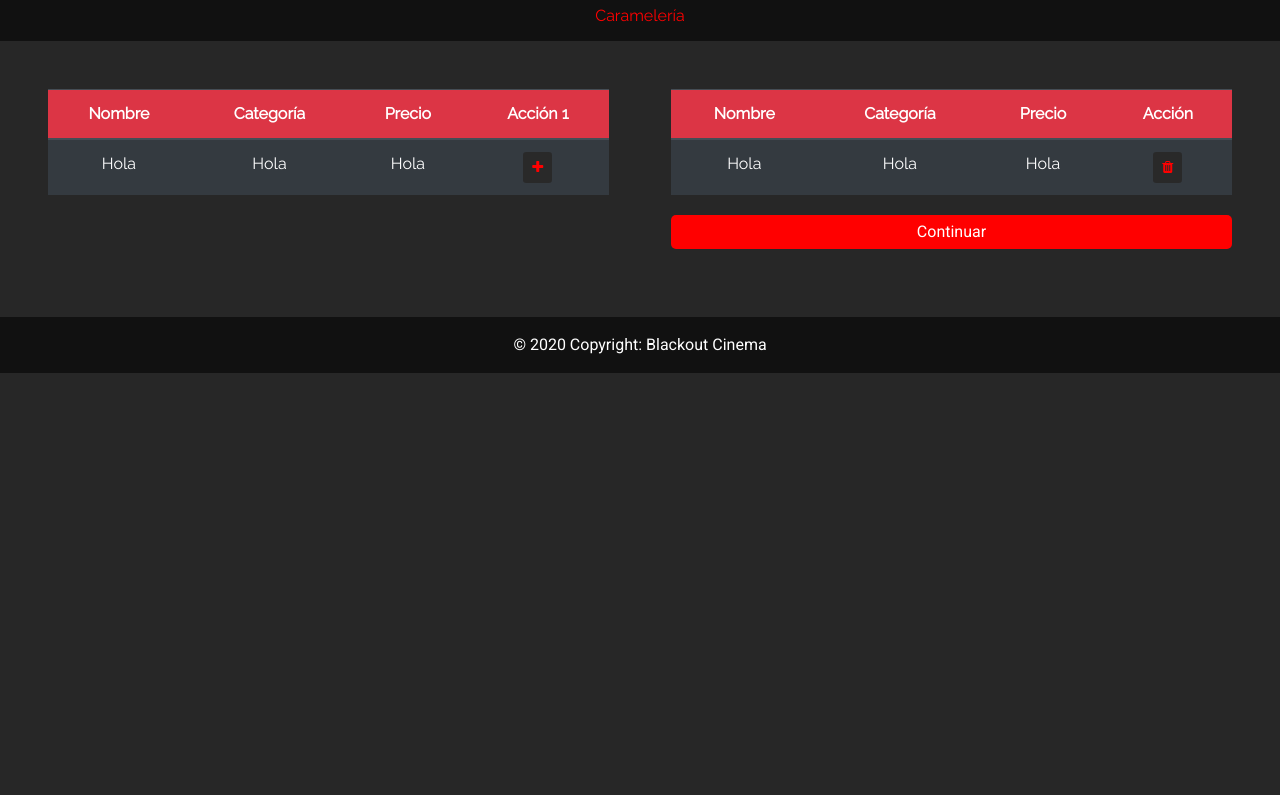
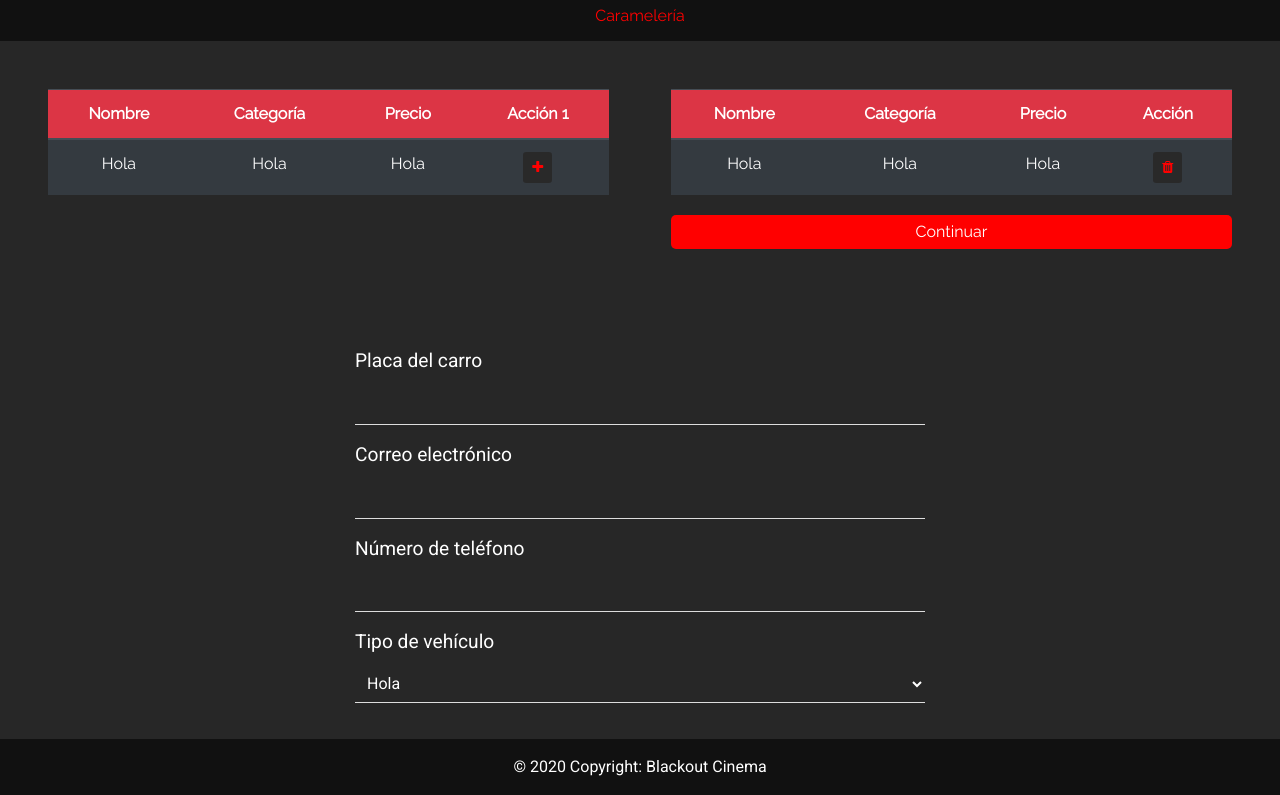
Before and after one commit to ehan16/blackout-cinema-frontend, a React (Create React App) app: page /products in a window 1280 px wide. Shown: the part 655-1450 px from the top of the page. Before the commit the page ends 1028 px from the top, so only its background shows below. Built offline with nearby package versions, Linux system fonts and the light colour scheme; no server answers.

Commit message:
client form start

```diff
--- a/package.json
+++ b/package.json
@@ -2,10 +2,12 @@
   "name": "frontend",
   "version": "0.1.0",
   "private": true,
+  "proxy": "http://localhost:8000",
   "dependencies": {
     "@testing-library/jest-dom": "^4.2.4",
     "@testing-library/react": "^9.5.0",
     "@testing-library/user-event": "^7.2.1",
+    "axios": "^0.19.2",
     "react": "^16.13.1",
     "react-dom": "^16.13.1",
     "react-router-dom": "^5.1.2",
--- a/src/App.css
+++ b/src/App.css
@@ -33,9 +33,40 @@ h1, h2, h3, h4, h5, h6 { font-family: 'Raleway', sans-serif; }
 .movie { background-image: url(/assets/cinema.jpg) }
 .branch { background-image: url(/assets/map.png);}
 .newHover:hover { background-color: #3a3a3a; }
-.list { margin: auto; font-family: 'Raleway', sans-serif; }
+.list, .continue { margin: auto; font-family: 'Raleway', sans-serif; max-width: 950px;}
 .continue { width: 100%; }
 
+.form-field {
+  background-color: transparent;
+  color: white;
+  padding: 8px;
+  width: 100%;
+  border-top: 0;
+  border-right: 0;
+  border-bottom: 1px solid #ddd;
+  border-left: 0;
+  transition: border-bottom-color .15s ease-in;
+}
+
+form {
+  padding: 20px 40px;
+  max-width: 650px;
+  margin-left: auto;
+  margin-right: auto;
+}
+
+.form-field:focus {
+  outline: 0;
+  border-bottom-color: red;
+}
+
+label {
+  margin: 10px 0px 8px 0px;
+  display: block;
+  font-size: 1.2rem;
+}
+
+textarea { resize: vertical; }
 
 @media (max-width: 1035px) { .banner { height: 60vh; } }
 @media (max-width: 750px) { .banner { height: 45vh; } .card { margin: 20px 3vw } }
--- a/src/App.js
+++ b/src/App.js
@@ -7,6 +7,7 @@ import Home from './components/pages/Home'
 import MovieList from './components/pages/movies/MovieList';
 import BranchList from './components/pages/branches/BranchList';
 import ProductsList from './components/pages/products/ProductsList';
+import ClientForm from './components/pages/orders/ClientForm';
 
 function App() {
   return (
@@ -29,6 +30,8 @@ function App() {
             <Route path='/admin/products' render={(props) => <ProductsList {...props} admin='True' />} />
           </Switch>
 
+          <ClientForm/>
+
         </div>
 
         <Footer className="d-block"/>
--- a/src/components/pages/movies/MovieList.js
+++ b/src/components/pages/movies/MovieList.js
@@ -26,8 +26,7 @@ export class MovieList extends Component {
     componentDidMount() {
         if (this.props.mode === '') {
             axios.get('http://127.0.0.1:8000/api/movies/').then(res => {
-                const movies = res.data;
-                this.setState({ movies });
+                this.setState({ ...this.state, movies: res.data });
             })
         } else { //Cambiar para que busque segun la tabla
             axios.get(`http://127.0.0.1:8000/api/movies/${this.props.mode}/`).then(res => {
--- a/src/components/pages/orders/ClientForm.js
+++ b/src/components/pages/orders/ClientForm.js
@@ -0,0 +1,31 @@
+import React from 'react'
+
+function ClientForm(props) {
+    return (
+        <div>
+            <form>
+                <div className="form-group">
+                    <label>Placa del carro</label>
+                    <input type="text" className="form-field"></input>
+                </div>
+                <div className="form-group">
+                    <label>Correo electrónico</label>
+                    <input type="email" className="form-field"></input>
+                </div>
+                <div className="form-group">
+                    <label>Número de teléfono</label>
+                    <input type="number" className="form-field"></input>
+                </div>
+                <div className="form-group">
+                    <label>Tipo de vehículo</label>
+                    <select name="carType" className="form-field">
+                        <option value="small">Hola</option>
+                        <option value="big">Chao</option>
+                    </select>
+                </div>
+            </form>
+        </div>
+    )
+}
+
+export default ClientForm;
--- a/src/components/pages/products/ProductRow.js
+++ b/src/components/pages/products/ProductRow.js
@@ -9,6 +9,9 @@ export default function ProductRow(props) {
         <tr>
             { props.admin ? <th scope="row">1</th> : null }
             <td>Hola</td>
+            { props.admin ? <th scope="row">
+               { item.category === 'combo' ? item.items : 'N/A' }
+            </th> : null }
             <td>Hola</td>
             <td>Hola</td>
             <td>
--- a/src/components/pages/products/ProductsList.js
+++ b/src/components/pages/products/ProductsList.js
@@ -1,6 +1,7 @@
 import React, { Component } from 'react'
 import Banner from '../../Banner'
 import ProductRow from './ProductRow'
+import axios from 'axios'
 
 export class ProductsList extends Component {
 
@@ -9,14 +10,19 @@ export class ProductsList extends Component {
         super(props);
         this.state = {
             products: [],
-            combos: [],
             buyList: ['joli'],
             nume: [1]
         }
     }
 
     componentDidMount() {
+        axios.get('http://127.0.0.1:8000/api/products/').then(res => {
+            this.setState({...this.state, products: res.data})
+        });
 
+        axios.get('http://127.0.0.1:8000/api/combos/').then(res => {
+            this.setState({...this.state, product: [...this.state.products, res.data]})
+        })
     }
 
     render() {
@@ -32,6 +38,7 @@ export class ProductsList extends Component {
                                     <tr className="bg-danger">
                                         { this.props.admin ? <th scope="col">ID</th> : null}
                                         <th scope="col">Nombre</th>
+                                        { this.props.admin ? <th scope="col">IDs : Qty</th> : null}
                                         <th scope="col">Categoría</th>
                                         <th scope="col">Precio</th>
                                         <th scope="col">Acción { this.state.nume }</th>
@@ -39,7 +46,7 @@ export class ProductsList extends Component {
                                 </thead>
                                 <tbody>
                                     { this.state.buyList.map((item, index) =>
-                                        <ProductRow item={index} index={index} buy={false} addToBuyList={this.addToBuyList}/>
+                                        <ProductRow admin={this.props.admin} item={index} index={index} buy={false} addToBuyList={this.addToBuyList}/>
                                     ) }
                                 </tbody>
                             </table>
@@ -58,7 +65,7 @@ export class ProductsList extends Component {
                                 </thead>
                                 <tbody>
                                     { this.state.buyList.map((item, index) =>
-                                        <ProductRow item={item} index={index} buy={true} deleteInBuyList={this.deleteInBuyList} />
+                                        <ProductRow admin={this.props.admin} item={item} index={index} buy={true} deleteInBuyList={this.deleteInBuyList} />
                                     ) }
                                 </tbody>
                             </table>
```
Also changed, not shown: src/components/pages/movies/MovieFunctions.js (added).
